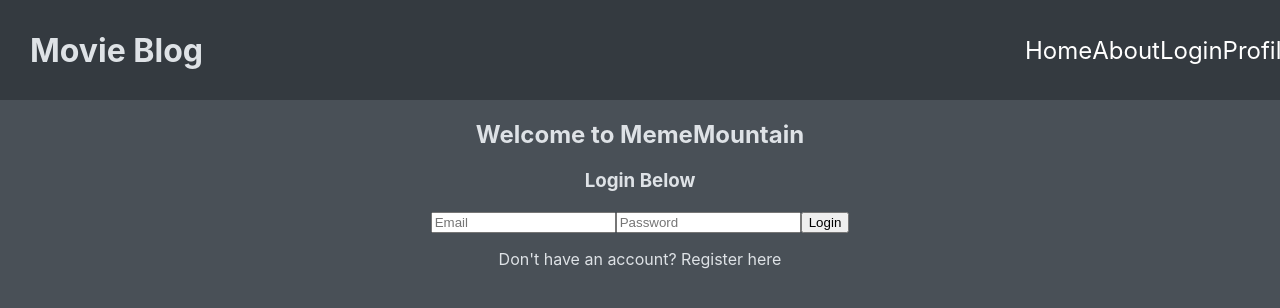
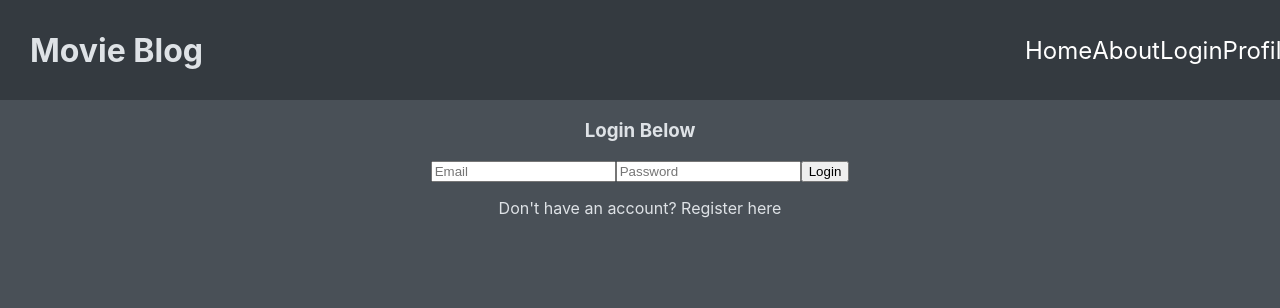
Before and after one commit to cwright89/personal-project, a React (Create React App) app: page /#/login in a window 1280 px wide. Shown: the top 308 px of the page. Built offline with nearby package versions, Linux system fonts and the light colour scheme.

Commit message:
slight changes

```diff
--- a/src/Components/Login/Login.js
+++ b/src/Components/Login/Login.js
@@ -54,7 +54,7 @@ class Login extends Component {
         return (
             <div className='landing-container'>
                 <section className='authentication-info'>
-                    <h1>Welcome to MemeMountain</h1>
+
                     {this.state.registerView
                         ? (
                             <>
```
